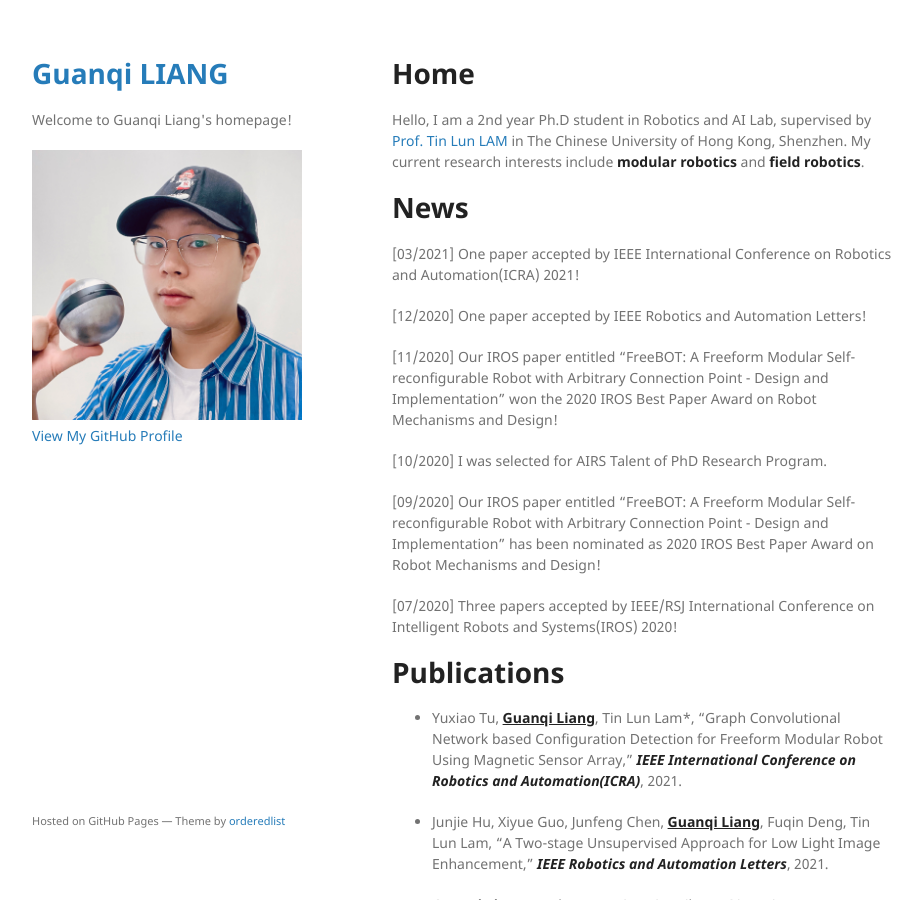
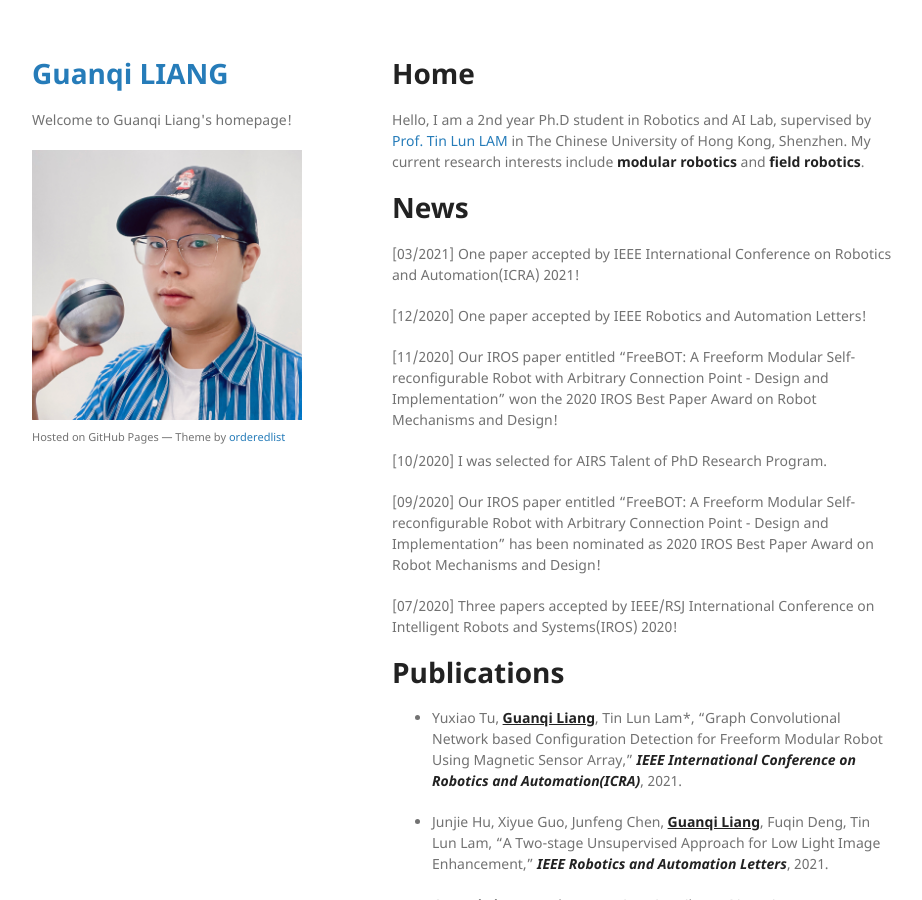
Before and after one commit to guanqiliang/guanqiliang.github.com, a Jekyll site: the page built from index.md, in a window 1280 px wide and 900 px high. Shown: the whole window, without its empty margins (178-1100 px from the left). Built offline with Jekyll 4.4.1, drawn with Linux system fonts in a browser that asks for light colours; our own code applies the rules of GitHub Pages for plain Markdown files.

Commit message:
Update default.html

```diff
--- a/_layouts/default.html
+++ b/_layouts/default.html
@@ -24,11 +24,11 @@
 
 
         {% if site.github.is_project_page %}
-        <p class="one">Assistant Professor | Ph. D.</p>
+        <p class="view"><a href="{{ site.github.repository_url }}">View the Project on GitHub <small>{{ site.github.repository_nwo }}</small></a></p>
         {% endif %}
 
         {% if site.github.is_user_page %}
-        <p class="view"><a href="{{ site.github.owner_url }}">View My GitHub Profile</a></p>
+        <p><small>Hosted on GitHub Pages &mdash; Theme by <a href="https://github.com/orderedlist">orderedlist</a></small></p>
         {% endif %}
 
         {% if site.show_downloads %}
@@ -48,7 +48,6 @@
         {% if site.github.is_project_page %}
         <p>This project is maintained by <a href="{{ site.github.owner_url }}">{{ site.github.owner_name }}</a></p>
         {% endif %}
-        <p><small>Hosted on GitHub Pages &mdash; Theme by <a href="https://github.com/orderedlist">orderedlist</a></small></p>
       </footer>
     </div>
     <script src="{{ "/assets/js/scale.fix.js" | relative_url }}"></script>
```
